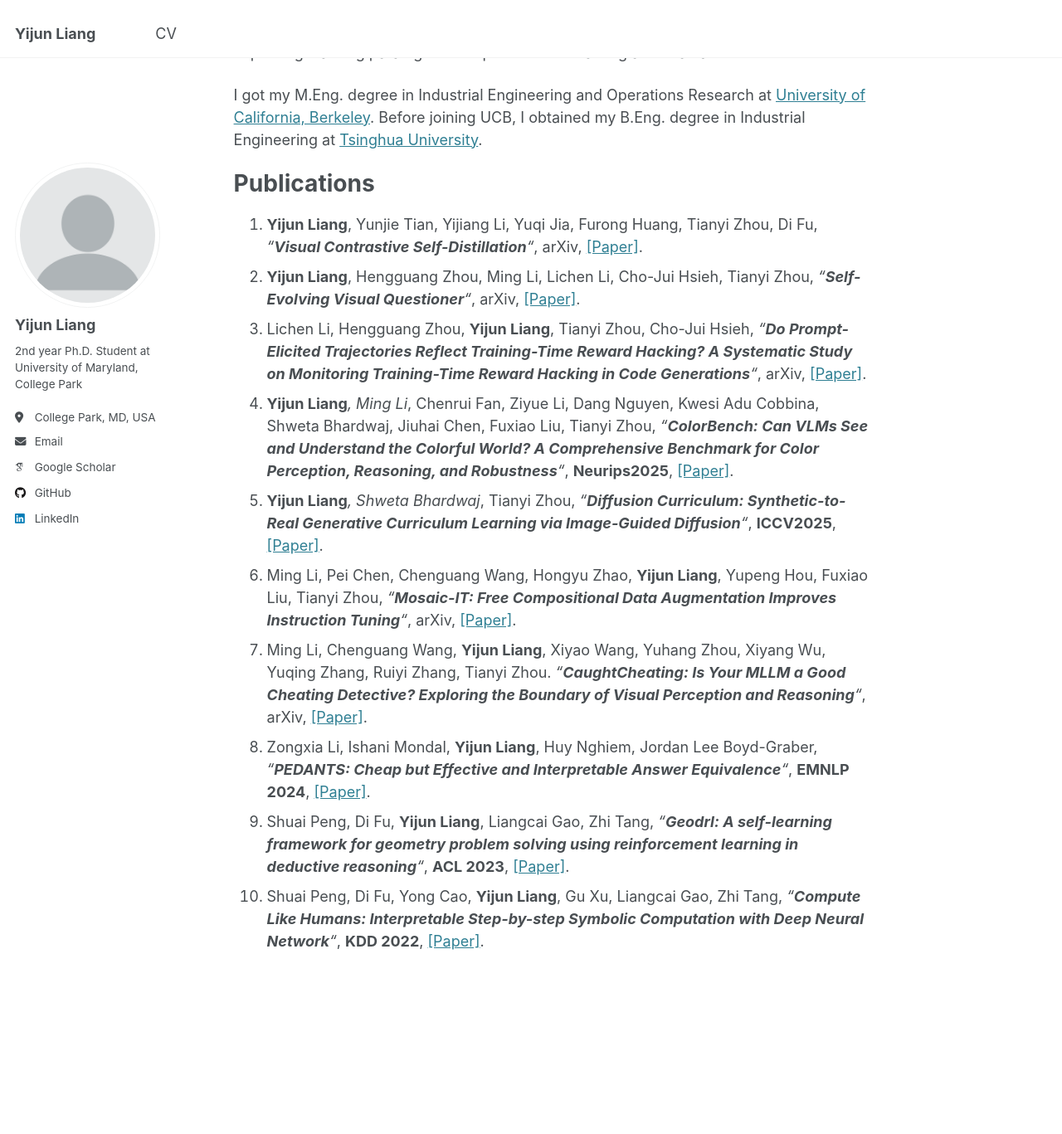
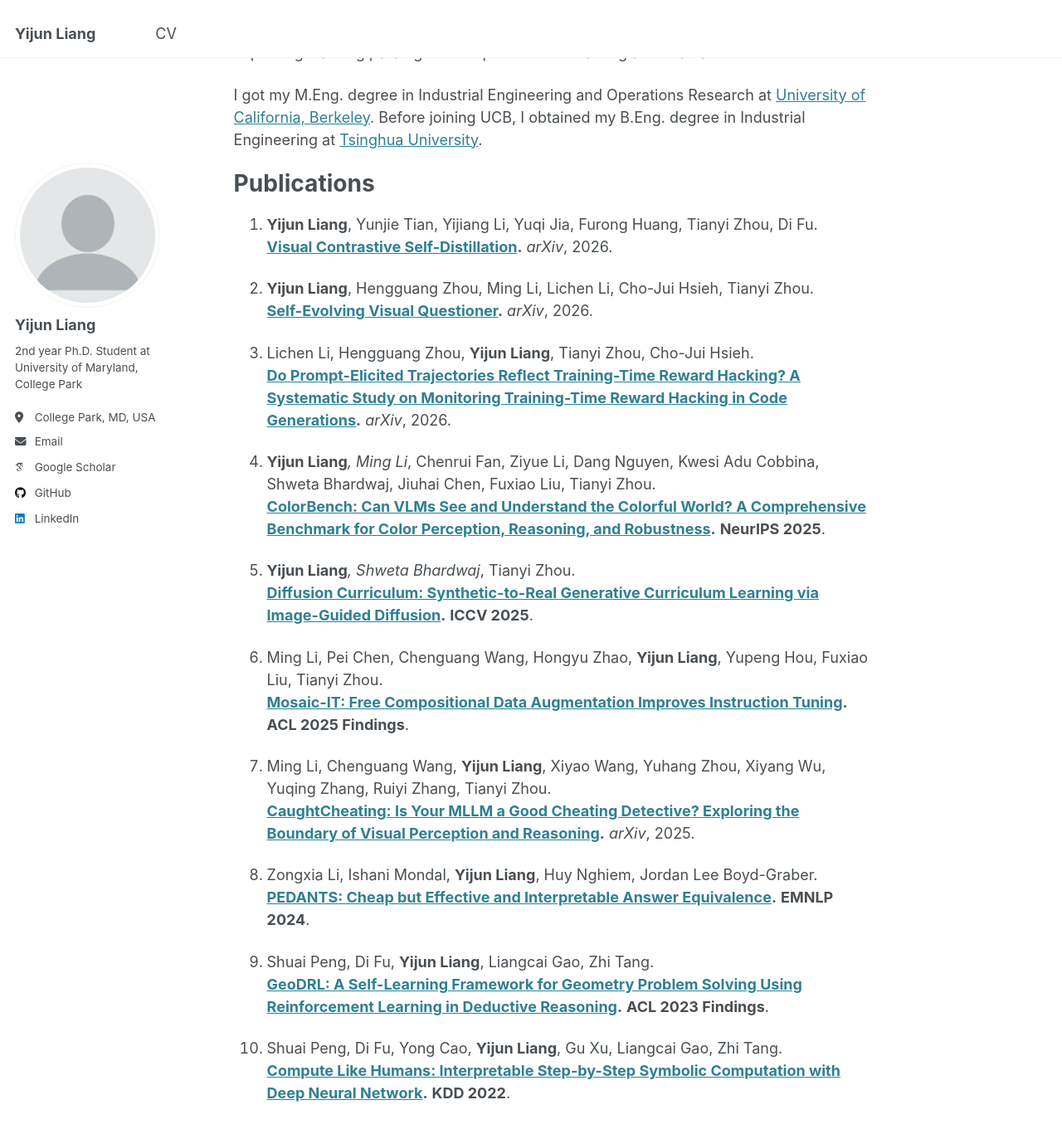
Before and after one commit to joliang17/joliang17.github.io, a Jekyll site: the page built from _pages/about.md, in a window 1280 px wide and 1400 px high, scrolled down 206 px. Shown: the top 1367 px of the window at 83% size. Built offline with Jekyll 4.4.1, drawn with Linux system fonts in a browser that asks for light colours; some web fonts are replaced.

Commit message:
Revise publication list and format entries
Updated publication entries with new formatting and added year information.

```diff
--- a/_pages/about.md
+++ b/_pages/about.md
@@ -17,13 +17,32 @@ I got my M.Eng. degree in Industrial Engineering and Operations Research at [Uni
 
 Publications
 ======
-1. **Yijun Liang**, Yunjie Tian, Yijiang Li, Yuqi Jia, Furong Huang, Tianyi Zhou, Di Fu, *"**Visual Contrastive Self-Distillation**"*, arXiv, [[Paper]](https://arxiv.org/abs/2607.21556).
-1. **Yijun Liang**, Hengguang Zhou, Ming Li, Lichen Li, Cho-Jui Hsieh, Tianyi Zhou, *"**Self-Evolving Visual Questioner**"*, arXiv, [[Paper]](https://arxiv.org/abs/2606.13929).
-1. Lichen Li, Hengguang Zhou, **Yijun Liang**, Tianyi Zhou, Cho-Jui Hsieh, *"**Do Prompt-Elicited Trajectories Reflect Training-Time Reward Hacking? A Systematic Study on Monitoring Training-Time Reward Hacking in Code Generations**"*, arXiv, [[Paper]](https://arxiv.org/abs/2604.23488).
-1. **Yijun Liang***, Ming Li*, Chenrui Fan, Ziyue Li, Dang Nguyen, Kwesi Adu Cobbina, Shweta Bhardwaj, Jiuhai Chen, Fuxiao Liu, Tianyi Zhou, *"**ColorBench: Can VLMs See and Understand the Colorful World? A Comprehensive Benchmark for Color Perception, Reasoning, and Robustness**"*, **Neurips2025**, [[Paper]](https://arxiv.org/abs/2504.10514).
-1. **Yijun Liang***, Shweta Bhardwaj*, Tianyi Zhou, *"**Diffusion Curriculum: Synthetic-to-Real Generative Curriculum Learning via Image-Guided Diffusion**"*, **ICCV2025**, [[Paper]](https://arxiv.org/abs/2410.13674).
-2. Ming Li, Pei Chen, Chenguang Wang, Hongyu Zhao, **Yijun Liang**, Yupeng Hou, Fuxiao Liu, Tianyi Zhou, *"**Mosaic-IT: Free Compositional Data Augmentation Improves Instruction Tuning**"*, arXiv, [[Paper]](https://arxiv.org/abs/2405.13326).
-3. Ming Li, Chenguang Wang, **Yijun Liang**, Xiyao Wang, Yuhang Zhou, Xiyang Wu, Yuqing Zhang, Ruiyi Zhang, Tianyi Zhou. *"**CaughtCheating: Is Your MLLM a Good Cheating Detective? Exploring the Boundary of Visual Perception and Reasoning**"*, arXiv, [[Paper]](https://arxiv.org/abs/2507.00045).
-3. Zongxia Li, Ishani Mondal, **Yijun Liang**, Huy Nghiem, Jordan Lee Boyd-Graber, *"**PEDANTS: Cheap but Effective and Interpretable Answer Equivalence**"*, **EMNLP 2024**, [[Paper]](https://arxiv.org/abs/2402.11161).
-4. Shuai Peng, Di Fu, **Yijun Liang**, Liangcai Gao, Zhi Tang, *"**Geodrl: A self-learning framework for geometry problem solving using reinforcement learning in deductive reasoning**"*, **ACL 2023**, [[Paper]](https://aclanthology.org/2023.findings-acl.850.pdf).
-5. Shuai Peng, Di Fu, Yong Cao, **Yijun Liang**, Gu Xu, Liangcai Gao, Zhi Tang, *"**Compute Like Humans: Interpretable Step-by-step Symbolic Computation with Deep Neural Network**"*, **KDD 2022**, [[Paper]](https://dl.acm.org/doi/abs/10.1145/3534678.3539276).
+1. **Yijun Liang**, Yunjie Tian, Yijiang Li, Yuqi Jia, Furong Huang, Tianyi Zhou, Di Fu.
+   **[Visual Contrastive Self-Distillation](https://arxiv.org/abs/2607.21556).** *arXiv*, 2026.
+
+1. **Yijun Liang**, Hengguang Zhou, Ming Li, Lichen Li, Cho-Jui Hsieh, Tianyi Zhou.
+   **[Self-Evolving Visual Questioner](https://arxiv.org/abs/2606.13929).** *arXiv*, 2026.
+
+1. Lichen Li, Hengguang Zhou, **Yijun Liang**, Tianyi Zhou, Cho-Jui Hsieh.
+   **[Do Prompt-Elicited Trajectories Reflect Training-Time Reward Hacking? A Systematic Study on Monitoring Training-Time Reward Hacking in Code Generations](https://arxiv.org/abs/2604.23488).** *arXiv*, 2026.
+
+1. **Yijun Liang***, Ming Li*, Chenrui Fan, Ziyue Li, Dang Nguyen, Kwesi Adu Cobbina, Shweta Bhardwaj, Jiuhai Chen, Fuxiao Liu, Tianyi Zhou.
+   **[ColorBench: Can VLMs See and Understand the Colorful World? A Comprehensive Benchmark for Color Perception, Reasoning, and Robustness](https://arxiv.org/abs/2504.10514).** **NeurIPS 2025**.
+
+1. **Yijun Liang***, Shweta Bhardwaj*, Tianyi Zhou.
+   **[Diffusion Curriculum: Synthetic-to-Real Generative Curriculum Learning via Image-Guided Diffusion](https://arxiv.org/abs/2410.13674).** **ICCV 2025**.
+
+1. Ming Li, Pei Chen, Chenguang Wang, Hongyu Zhao, **Yijun Liang**, Yupeng Hou, Fuxiao Liu, Tianyi Zhou.
+   **[Mosaic-IT: Free Compositional Data Augmentation Improves Instruction Tuning](https://aclanthology.org/2025.findings-acl.1297/).** **ACL 2025 Findings**.
+
+1. Ming Li, Chenguang Wang, **Yijun Liang**, Xiyao Wang, Yuhang Zhou, Xiyang Wu, Yuqing Zhang, Ruiyi Zhang, Tianyi Zhou.
+   **[CaughtCheating: Is Your MLLM a Good Cheating Detective? Exploring the Boundary of Visual Perception and Reasoning](https://arxiv.org/abs/2507.00045).** *arXiv*, 2025.
+
+1. Zongxia Li, Ishani Mondal, **Yijun Liang**, Huy Nghiem, Jordan Lee Boyd-Graber.
+   **[PEDANTS: Cheap but Effective and Interpretable Answer Equivalence](https://arxiv.org/abs/2402.11161).** **EMNLP 2024**.
+
+1. Shuai Peng, Di Fu, **Yijun Liang**, Liangcai Gao, Zhi Tang.
+   **[GeoDRL: A Self-Learning Framework for Geometry Problem Solving Using Reinforcement Learning in Deductive Reasoning](https://aclanthology.org/2023.findings-acl.850.pdf).** **ACL 2023 Findings**.
+
+1. Shuai Peng, Di Fu, Yong Cao, **Yijun Liang**, Gu Xu, Liangcai Gao, Zhi Tang.
+   **[Compute Like Humans: Interpretable Step-by-Step Symbolic Computation with Deep Neural Network](https://dl.acm.org/doi/abs/10.1145/3534678.3539276).** **KDD 2022**.
```
